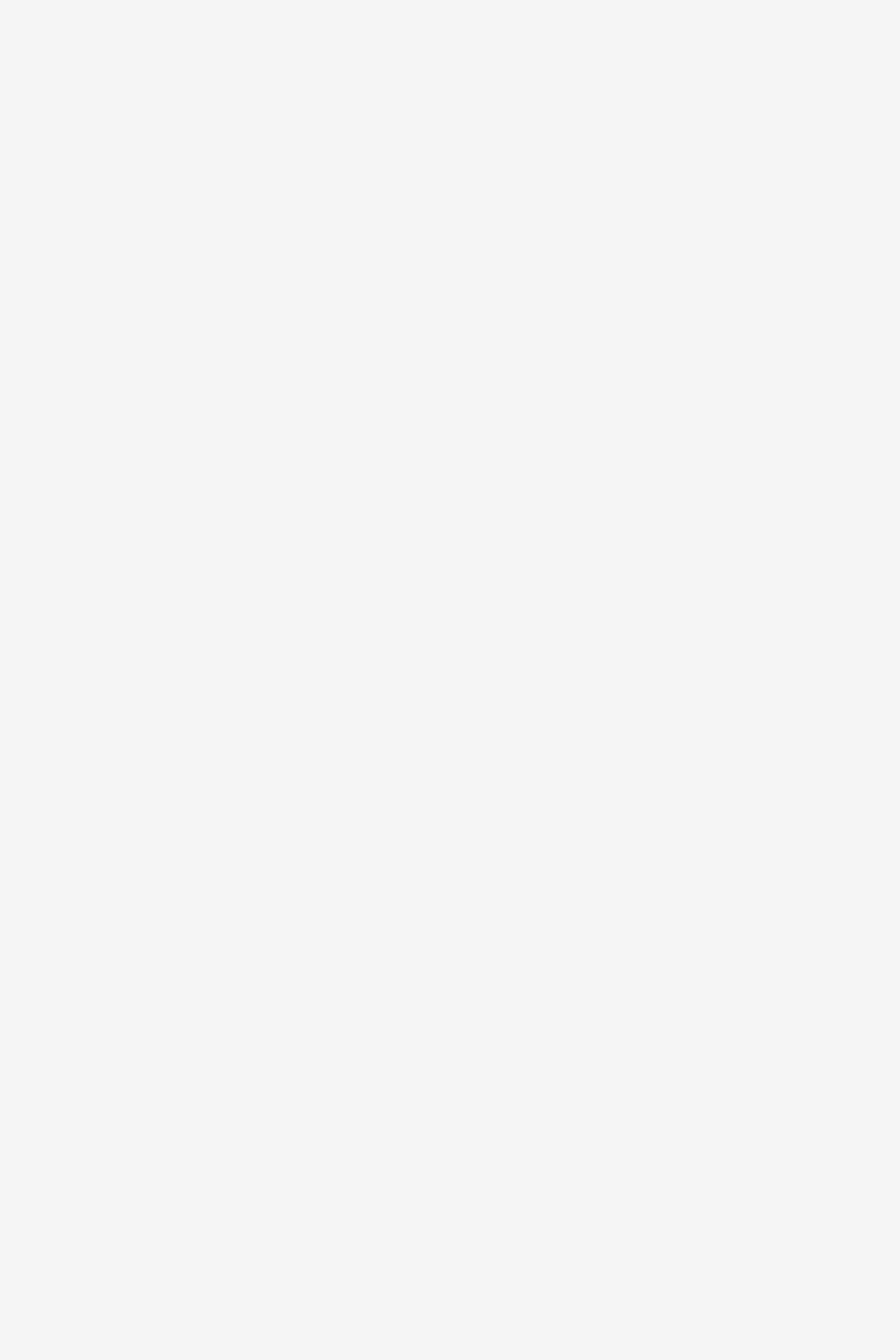
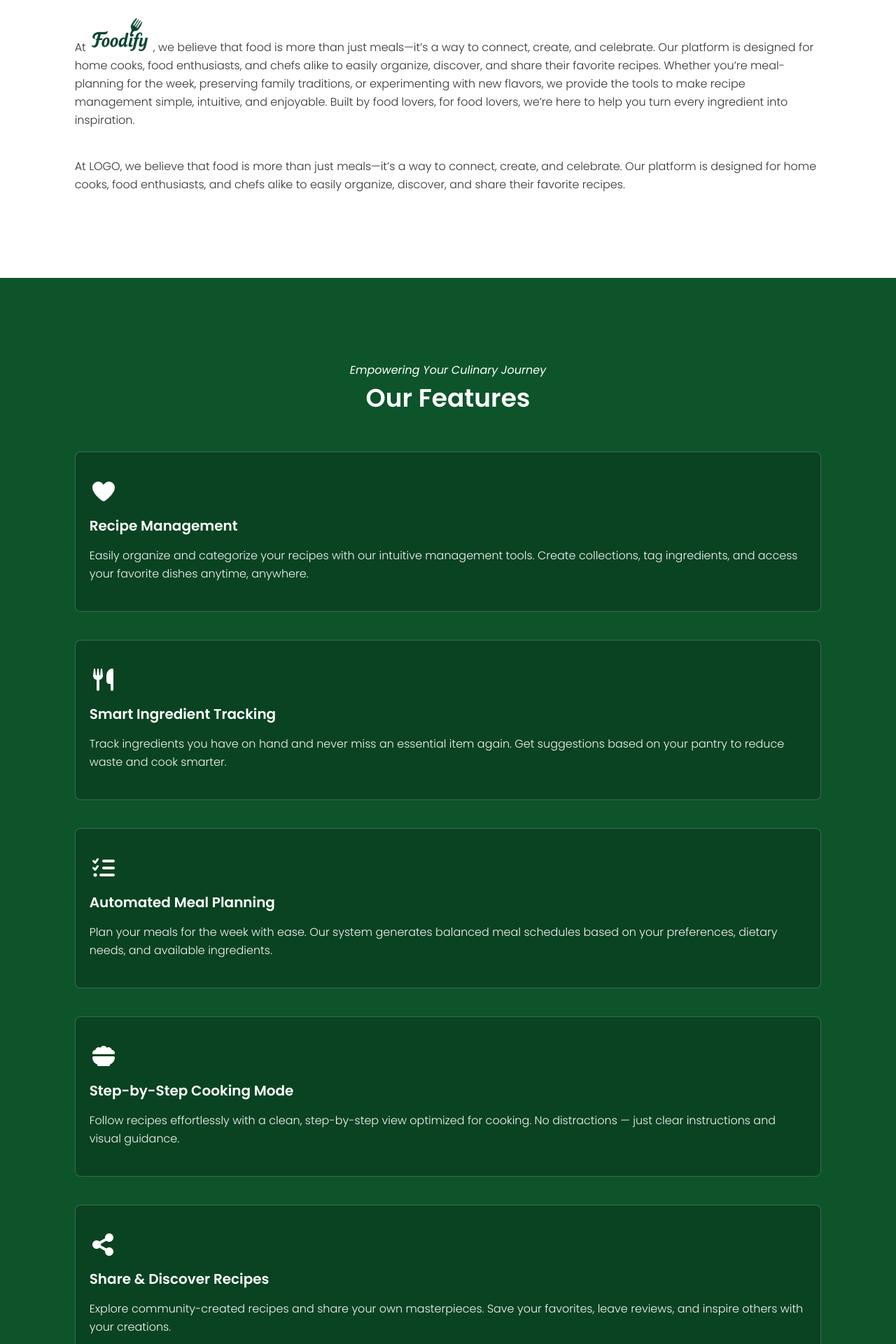
Before and after one commit to wilhelmusolejr/foodify-v2, a React (Vite) app in the folder client/: page /about in a window 1280 px wide. Shown: the part 880-2800 px from the top of the page at 70% size. Before the commit the page ends 800 px from the top, so only its background shows below. Built offline with nearby package versions, Linux system fonts and the light colour scheme; a web font is replaced by a local one.

Commit message:
style: responsive design for mobile view.

```diff
--- a/client/src/pages/About.jsx
+++ b/client/src/pages/About.jsx
@@ -1,5 +1,195 @@
+import Navigator from "@components/Navigator";
+import SectionHeading from "@components/SectionHeading";
+import {
+  faBowlFood,
+  faHeart,
+  faListCheck,
+  faShareNodes,
+  faUtensils,
+} from "@fortawesome/free-solid-svg-icons";
+
+import FeatureItem from "@components/FeatureItem";
+import SocialItem from "@components/SocialItem";
+import Footer from "@components/Footer";
+import MailLetter from "@components/MailLetter";
+import TextImageBlock from "@components/TextImageBlock";
 import React from "react";
 
 export default function About() {
-  return <div>About</div>;
+  let featureList = [
+    {
+      id: 1,
+      icon: faHeart,
+      title: "Recipe Management",
+      description: `Easily organize and categorize your recipes with our intuitive management tools.
+    Create collections, tag ingredients, and access your favorite dishes anytime,
+    anywhere.`,
+    },
+    {
+      id: 2,
+      icon: faUtensils,
+      title: "Smart Ingredient Tracking",
+      description: `Track ingredients you have on hand and never miss an essential item again.
+    Get suggestions based on your pantry to reduce waste and cook smarter.`,
+    },
+    {
+      id: 3,
+      icon: faListCheck,
+      title: "Automated Meal Planning",
+      description: `Plan your meals for the week with ease. Our system generates balanced meal
+    schedules based on your preferences, dietary needs, and available ingredients.`,
+    },
+    {
+      id: 4,
+      icon: faBowlFood,
+      title: "Step-by-Step Cooking Mode",
+      description: `Follow recipes effortlessly with a clean, step-by-step view optimized for
+    cooking. No distractions — just clear instructions and visual guidance.`,
+    },
+    {
+      id: 5,
+      icon: faShareNodes,
+      title: "Share & Discover Recipes",
+      description: `Explore community-created recipes and share your own masterpieces.
+    Save your favorites, leave reviews, and inspire others with your creations.`,
+    },
+  ];
+
+  return (
+    <>
+      {/* Navigator */}
+      <Navigator />
+
+      {/* header */}
+      <header className="my-10 md:my-20 lg:my-28 xl:my-32 about-header">
+        <div className="min-h-[50vh]  text-white flex items-center justify-center ">
+          <div className="text-center capitalize flex gap-2 flex-col">
+            <p className="italic w-8/12 mx-auto">Turn Your Leftovers into Delicious Meals</p>
+            <h2 className="text-2xl md:text-3xl xl:text-4xl font-semibold">about us</h2>
+          </div>
+        </div>
+      </header>
+
+      {/* Paragraphs */}
+      <div className="py-30 bg-white">
+        <div className="w-10/12 mx-auto">
+          <div className="flex flex-col gap-10">
+            <p className="leading-relaxed text-[#333] font-light">
+              At
+              <span className="inline-block px-2">
+                <img src="images/logo.png" alt="" className="w-20" />
+              </span>
+              , we believe that food is more than just meals—it’s a way to connect, create, and
+              celebrate. Our platform is designed for home cooks, food enthusiasts, and chefs alike
+              to easily organize, discover, and share their favorite recipes. Whether you’re
+              meal-planning for the week, preserving family traditions, or experimenting with new
+              flavors, we provide the tools to make recipe management simple, intuitive, and
+              enjoyable. Built by food lovers, for food lovers, we’re here to help you turn every
+              ingredient into inspiration.
+            </p>
+
+            <p className="leading-relaxed text-[#333] font-light">
+              At LOGO, we believe that food is more than just meals—it’s a way to connect, create,
+              and celebrate. Our platform is designed for home cooks, food enthusiasts, and chefs
+              alike to easily organize, discover, and share their favorite recipes.
+            </p>
+          </div>
+        </div>
+      </div>
+
+      {/* Features */}
+      <div className="py-30 bg-green-900 text-white">
+        <div className="w-10/12 mx-auto">
+          <SectionHeading heading="Our Features" subheading="Empowering Your Culinary Journey" />
+
+          {/* Parent */}
+          <div className="flex flex-col gap-10">
+            {/* item */}
+            {featureList.map((item) => (
+              <FeatureItem icon={item.icon} title={item.title} description={item.description} />
+            ))}
+          </div>
+        </div>
+      </div>
+
+      {/* Text - Image  */}
+      <div className="py-30 bg-white">
+        <div className="w-10/12 mx-auto">
+          <div className="flex flex-col gap-20">
+            {/* item */}
+            <TextImageBlock
+              image_path={"images/about/about (1).png"}
+              heading={"Our Mission"}
+              description={
+                "Our mission is to revolutionize the way people interact with food and cooking. We aim to empower individuals to make the most of their ingredients, reduce food waste, and inspire creativity in the kitchen. By providing innovative tools and a supportive community, we strive to make cooking accessible, enjoyable, and sustainable for everyone."
+              }
+            />
+
+            {/* item */}
+            <TextImageBlock
+              image_path={"images/about/about (2).png"}
+              heading={"We care for"}
+              description={
+                "Lorem ipsum, dolor sit amet consectetur adipisicing elit. Excepturi quasi quae tempore corporis officiis quis beatae eius molestias enim earum. Nostrum totam molestiae vel asperiores, saepe mollitia fuga quasi deserunt!"
+              }
+            />
+          </div>
+        </div>
+      </div>
+
+      {/* Our Team */}
+      <div className="py-30">
+        <div className="w-10/12 mx-auto">
+          <SectionHeading heading="Our Team" subheading={"This interactive tool lets"} />
+        </div>
+      </div>
+
+      {/* Actual about */}
+      <div className="py-30 bg-white">
+        <div className="w-10/12 mx-auto">
+          {/* image */}
+          <div className="mb-20 h-50 relative">
+            <img
+              src="images/about/background_logo.png"
+              alt=""
+              className="object-cover object-center w-full h-full rounded-sm"
+            />
+
+            <img
+              src="images/logo.png"
+              alt=""
+              className="absolute top-1/2 left-1/2 -translate-x-1/2 -translate-y-1/2 w-20"
+            />
+          </div>
+
+          <p className="leading-relaxed text-[#333] font-light mb-10 text-lg">
+            We believe that food is more than just meals—it’s a way to connect, create, and
+            celebrate. Our platform is designed for home cooks, food enthusiasts, and chefs alike to
+            easily organize, discover, and share their favorite recipes. Whether you’re
+            meal-planning for the week, preserving family traditions, or experimenting with new
+            flavors, we provide the tools to make recipe management simple, intuitive, and
+            enjoyable. Built by food lovers, for food lovers, we’re here to help you turn every
+            ingredient into inspiration.
+          </p>
+
+          <div className="">
+            <h2 className="capitalize font-medium text-2xl">Follow Us</h2>
+
+            <div className="mt-5 flex flex-col gap-5">
+              {/* item */}
+              <SocialItem icon={faShareNodes} name="Facebook" />
+              <SocialItem icon={faShareNodes} name="Twitter" />
+              <SocialItem icon={faShareNodes} name="YouTube" />
+            </div>
+          </div>
+        </div>
+      </div>
+
+      {/* Section - mail letter */}
+      <MailLetter />
+
+      {/* Footer */}
+      <Footer />
+    </>
+  );
 }
```
